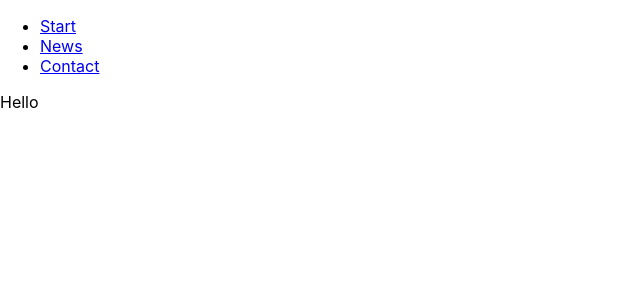
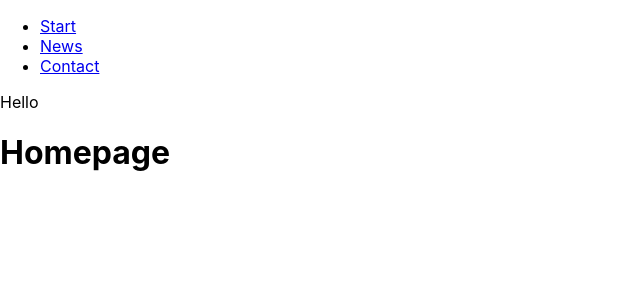
Before and after one commit to WieMon/learning-react-6, a React (Create React App) app: page / in a window 1280 px wide. Shown: the top 300 px of the page, without its empty margins (0-640 px from the left). Built offline with nearby package versions, Linux system fonts and the light colour scheme.

Commit message:
Add Route

```diff
--- a/src/components/App.js
+++ b/src/components/App.js
@@ -1,10 +1,13 @@
 import React from 'react';
 import './App.css';
-import {BrowserRouter, Link} from 'react-router-dom';
+import {BrowserRouter as Router, Link, Route} from 'react-router-dom';
+import Home from "./Home";
+import News from "./News";
+import Contact from "./Contact";
 
 function App() {
   return (
-    <BrowserRouter>
+    <Router>
       <div>
         <header>
           <nav>
@@ -21,8 +24,11 @@ function App() {
         <section>
           Hello
         </section>
+        <Route path ='/' exact component={Home} />
+        <Route path ='/news' component={News} />
+        <Route path ='/contact' component={Contact} />
       </div>
-    </BrowserRouter>
+    </Router>
 
   );
 }
--- /dev/null
+++ b/src/components/Contact.js
@@ -0,0 +1,5 @@
+import React from 'react';
+
+const Contact = () => <h1>Contact</h1>
+
+export default Contact;
--- /dev/null
+++ b/src/components/Home.js
@@ -0,0 +1,10 @@
+import React from 'react';
+
+const Home = () => {
+  console.log('rendering');
+  return(
+    <h1>Homepage</h1>
+  )
+}
+
+export default Home;
--- /dev/null
+++ b/src/components/News.js
@@ -0,0 +1,5 @@
+import React from 'react';
+
+const News = () => <h1>News</h1>
+
+export default News;
```
